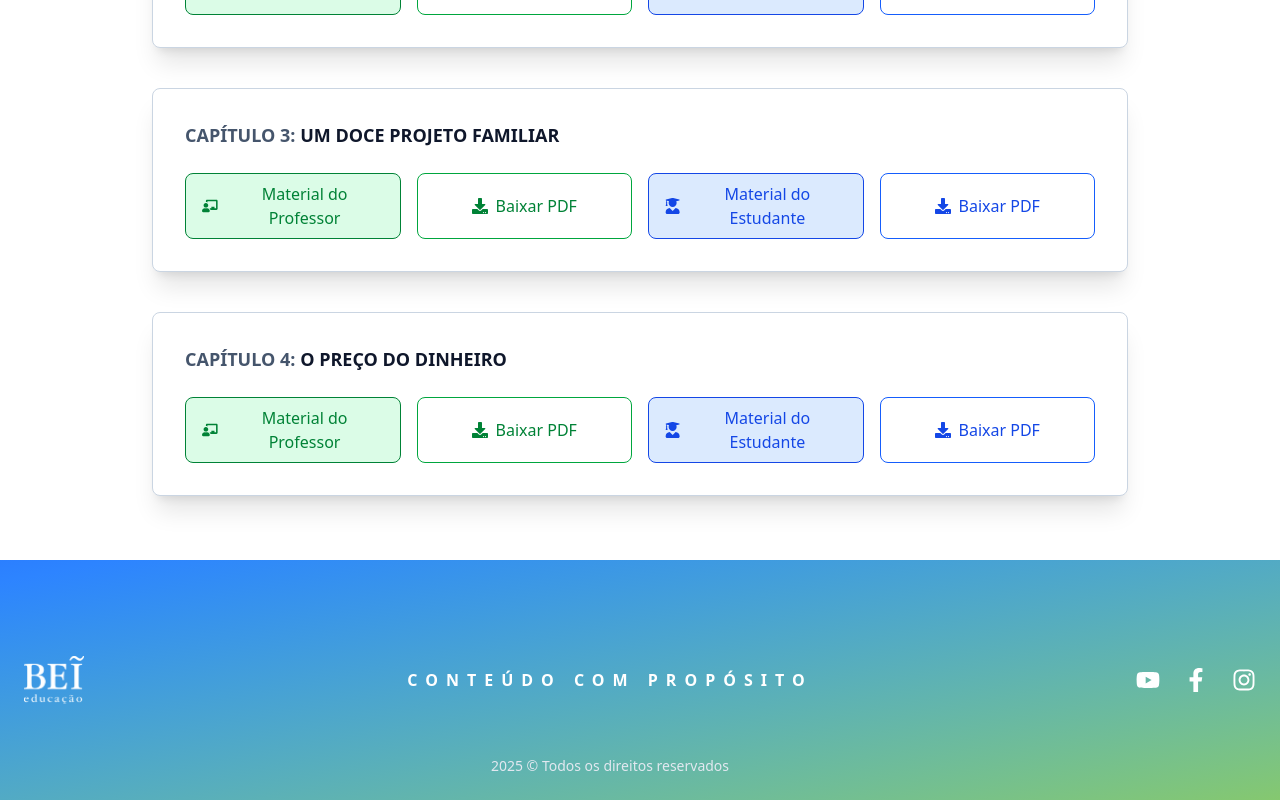
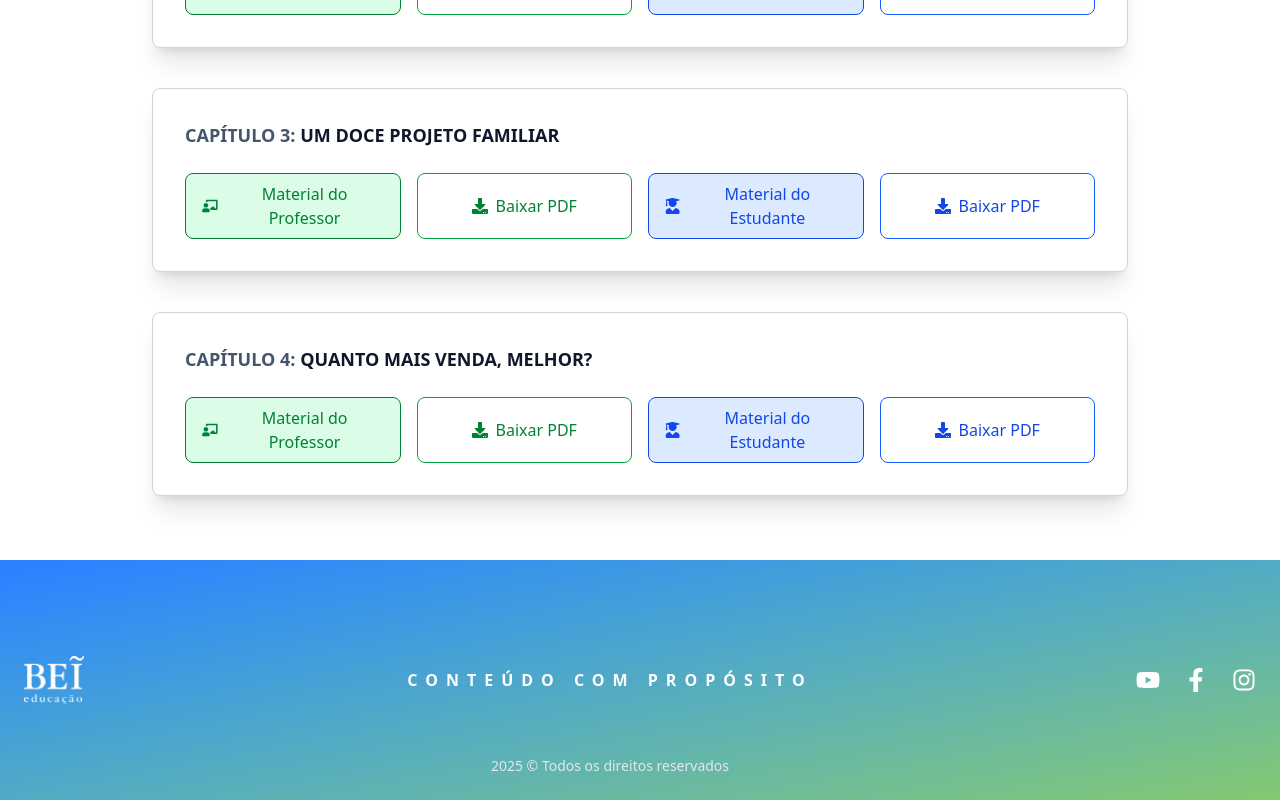
Before and after one commit to heliobei/exerciciosextras1a, a React (Vite) app: page / in a window 1280 px wide. Shown: the part 1264-2064 px from the top of the page. Built offline with nearby package versions, Linux system fonts and the light colour scheme.

Commit message:
Update ChapterList.jsx

```diff
--- a/src/components/ChapterList.jsx
+++ b/src/components/ChapterList.jsx
@@ -5,7 +5,7 @@ const chapters = [
   { id: 1, title: "Ter ou ser? Eis a questão...", teacherPdf: "/assets/pdfs/Educador_Capitulo_01_1a.pdf", studentPdf: "/assets/pdfs/Estudante_Capitulo_01_1a.pdf" },
   { id: 2, title: "Jura que posso gastar mais? Juros!", teacherPdf: "/assets/pdfs/Educador_Capitulo_02_1a.pdf", studentPdf: "/assets/pdfs/Estudante_Capitulo_02_1a.pdf" },
   { id: 3, title: "Um doce projeto familiar", teacherPdf: "/assets/pdfs/Educador_Capitulo_03_1a.pdf", studentPdf: "/assets/pdfs/Estudante_Capitulo_03_1a.pdf" },
-  { id: 4, title: "O preço do dinheiro", teacherPdf: "/assets/pdfs/Educador_Capitulo_04_1a.pdf", studentPdf: "/assets/pdfs/Estudante_Capitulo_04_1a.pdf" },
+  { id: 4, title: "Quanto mais venda, melhor?", teacherPdf: "/assets/pdfs/Educador_Capitulo_04_1a.pdf", studentPdf: "/assets/pdfs/Estudante_Capitulo_04_1a.pdf" },
 ];
 
 const ChapterList = () => {
```
